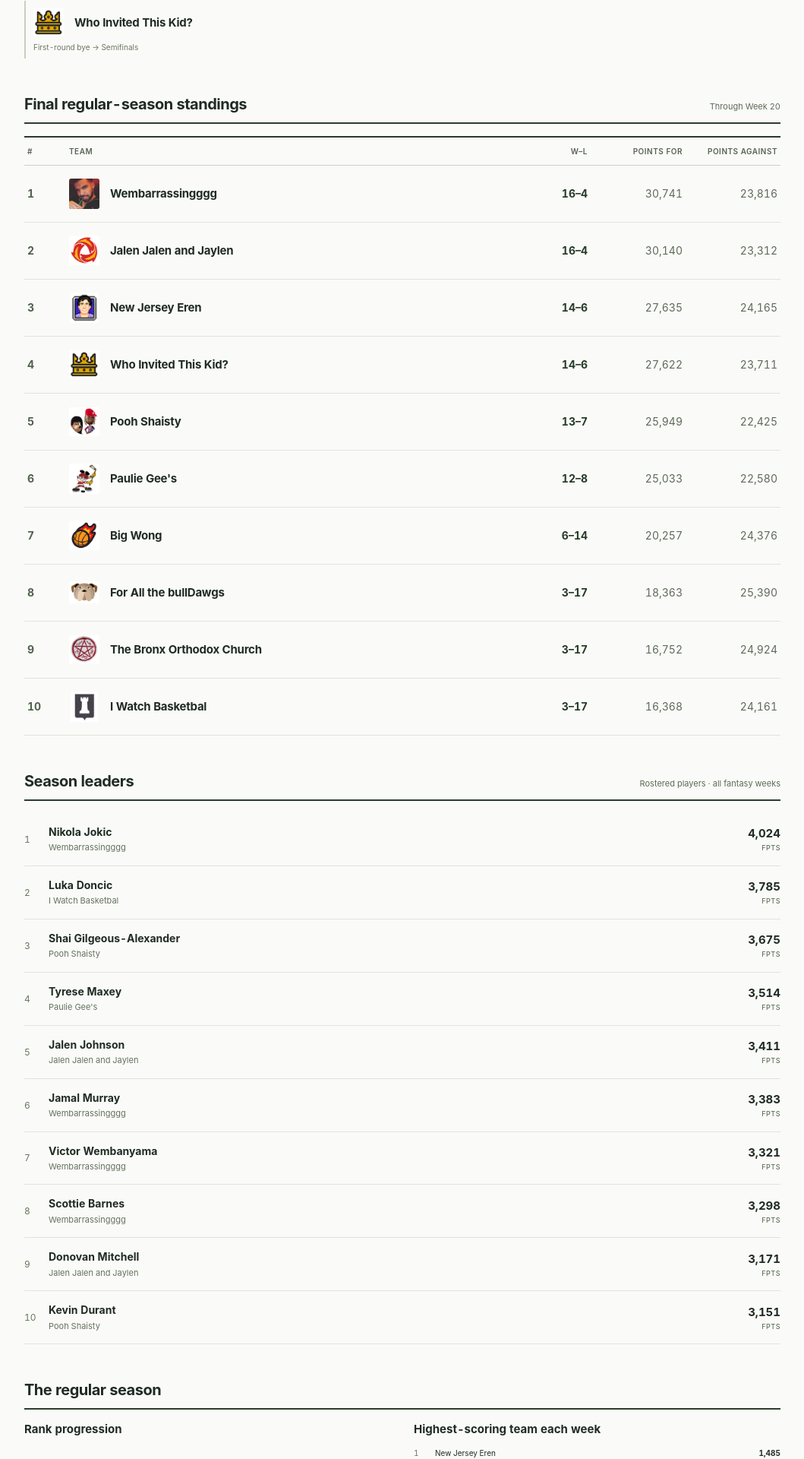
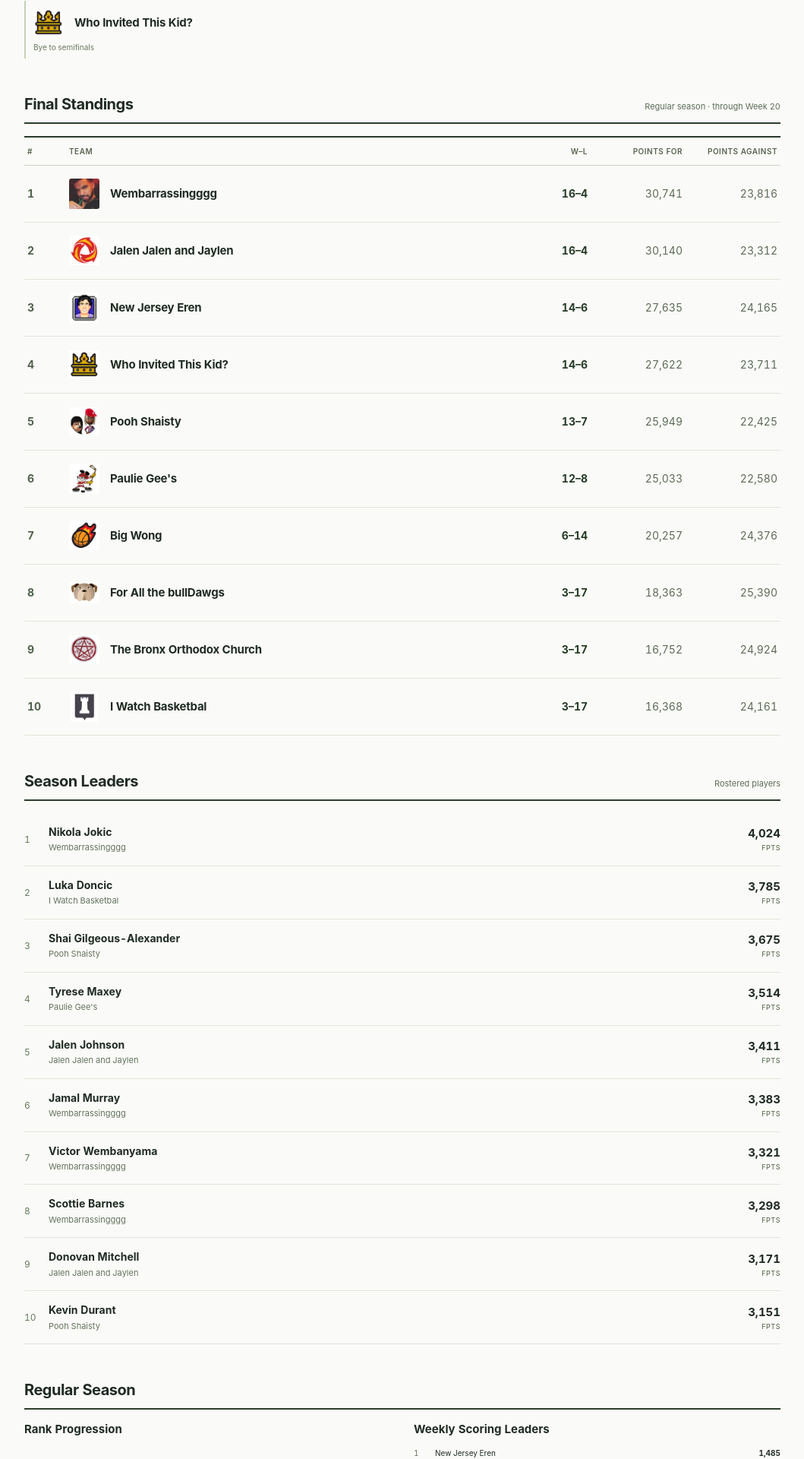
Before and after one commit to fliou0704/Basketball-Brawl-Fantasy-Dashboard, a React (Vite) app in the folder frontend/: page / in a window 1280 px wide. Shown: the part 660-2580 px from the top of the page at 76% size, without its empty margins (110-1169 px from the left). Built offline with nearby package versions, Linux system fonts and the light colour scheme.

Commit message:
Polish homepage headings and spacing

```diff
--- a/frontend/src/App.jsx
+++ b/frontend/src/App.jsx
@@ -53,7 +53,7 @@ export default function App() {
   return <><a className="skip" href="#home">Skip to content</a><Header/><main id="home" className="homepage">
     <div className="home-heading"><h1>{state?.season ? `${state.season} ${offseason?'Season':state.phase==='playoffs'?'Playoffs':'Season'}`:'Basketball Brawl'}</h1>{state?.season && <p>{offseason?'Season complete':`Week ${state.week}`}</p>}</div>
     {error?<section className="message" role="alert"><h2>Homepage unavailable</h2><p>{override?'Check the date (YYYY-MM-DD) and try again.':'Please try again.'}</p><button onClick={()=>window.location.reload()}>Try again</button></section>:!page?<p role="status">Loading…</p>:!state.season?<p className="archive-note">No completed season is available for this date.</p>:offseason?<>
-      <Playoffs bracket={bracket} completed/><Standings data={standings} final/>
+      <Playoffs bracket={bracket}/><Standings data={standings} final/>
       <SeasonLeaders players={page['season-leaders']}/><SeasonHistory data={page.history}/>
     </>:state.phase==='playoffs'?<>
       <Playoffs bracket={bracket}/><Weekly recap={weekly} playoffOnly/>
--- a/frontend/src/components/Playoffs.jsx
+++ b/frontend/src/components/Playoffs.jsx
@@ -1,14 +1,14 @@
 import React from 'react';
 import { Team } from './Standings';
 import { Match } from './Recaps';
-export default function Playoffs({ bracket, completed }) {
+export default function Playoffs({ bracket }) {
   if (!bracket?.rounds?.length) return null;
-  return <section className="home-section bracket-section"><div className="section-title"><h2>{completed?'Championship bracket':'Playoffs'}</h2>{bracket.champion && <span className="champion">♛ {bracket.champion.teamName}</span>}</div>
+  return <section className="home-section bracket-section"><div className="section-title"><h2>Playoff Bracket</h2>{bracket.champion && <span className="champion">♛ {bracket.champion.teamName}</span>}</div>
     <div className="bracket">{bracket.rounds.map((round,i)=><div className={`round ${round.status}`} key={round.week}>
-      <h3>{round.title}<span>{round.status==='active'?'Current round':round.status==='upcoming'?'Upcoming':`Week ${round.week} · Final`}</span></h3>
+      <h3>{round.title}<span>{round.status==='active'?'Active':round.status==='upcoming'?'Upcoming':`Week ${round.week} · Final`}</span></h3>
       {round.matches.map((match,j)=><div className={i===bracket.rounds.length-1 && bracket.champion?'championship-match':''} key={j}><Match match={match} completed={round.status==='completed'}/>{round.status==='completed' && match.winnerId && <p className="advances">{match.teams.find(t=>t.teamId===match.winnerId).teamName} {i===bracket.rounds.length-1?'wins the championship':'advances →'}</p>}</div>)}
-      {round.byes.map(team=><div className="bye" key={team.teamId}><Team team={team}/><span>First-round bye → Semifinals</span></div>)}
-      {round.status==='upcoming' && <p className="pending-round">Winners advance from the {i===1?'first round':'semifinals'}.</p>}
+      {round.byes.map(team=><div className="bye" key={team.teamId}><Team team={team}/><span>Bye to semifinals</span></div>)}
+      {round.status==='upcoming' && <p className="pending-round">{i===1?'First-round':'Semifinal'} winners</p>}
     </div>)}</div>
   </section>;
 }
--- a/frontend/src/components/SeasonHistory.jsx
+++ b/frontend/src/components/SeasonHistory.jsx
@@ -1,16 +1,16 @@
 import React from 'react';
 export function SeasonLeaders({ players }) {
   if (!players?.length) return null;
-  return <section className="home-section"><div className="section-title"><h2>Season leaders</h2><span>Rostered players · all fantasy weeks</span></div><ol className="season-leaders">{players.map(p=><li key={p.playerId}><span className="leader-rank">{p.rank}</span><div><h3>{p.name}</h3><p>{p.teams.map(t=>t.teamName).join(' / ')}</p></div><strong>{p.pointsDisplay}<small>FPTS</small></strong></li>)}</ol></section>;
+  return <section className="home-section"><div className="section-title"><h2>Season Leaders</h2><span>Rostered players</span></div><ol className="season-leaders">{players.map(p=><li key={p.playerId}><span className="leader-rank">{p.rank}</span><div><h3>{p.name}</h3><p>{p.teams.map(t=>t.teamName).join(' / ')}</p></div><strong>{p.pointsDisplay}<small>FPTS</small></strong></li>)}</ol></section>;
 }
 export function SeasonHistory({ data }) {
   if (!data) return null;
-  return <section className="home-section"><div className="section-title"><h2>The regular season</h2></div><div className="history-grid">
-    <figure><figcaption>Rank progression</figcaption><svg className="rank-chart" viewBox="0 0 320 230" role="img" aria-label="Weekly regular-season team rank progression. Rank one is at the top.">
+  return <section className="home-section"><div className="section-title"><h2>Regular Season</h2></div><div className="history-grid">
+    <figure><figcaption>Rank Progression</figcaption><svg className="rank-chart" viewBox="0 0 320 230" role="img" aria-label="Weekly regular-season team rank progression. Rank one is at the top.">
       {data.rankTicks.map(t=><g key={t.rank}><line x1="25" x2="300" y1={t.y} y2={t.y} stroke="#e0e4da"/><text x="8" y={t.y+4}>{t.rank}</text></g>)}
       {data.ranks.map(t=><polyline key={t.teamId} points={t.path} fill="none" stroke={t.color} strokeWidth="2"><title>{t.teamName}</title></polyline>)}
       <text x="25" y="225">Week 1</text><text x="250" y="225">Week {data.weeks[data.weeks.length-1]}</text>
     </svg><ul className="chart-legend">{data.ranks.map(t=><li key={t.teamId}><span style={{background:t.color}}/>{t.teamName}</li>)}</ul></figure>
-    <figure><figcaption>Highest-scoring team each week</figcaption><ol className="weekly-highs">{data.highWeeks.map(t=><li key={t.week}><span className="week-number">{t.week}</span><div><div className="bar-label"><span>{t.teamName}</span><strong>{t.pointsDisplay}</strong></div><div className="bar" style={{width:t.width,background:t.color}}/></div></li>)}</ol></figure>
+    <figure><figcaption>Weekly Scoring Leaders</figcaption><ol className="weekly-highs">{data.highWeeks.map(t=><li key={t.week}><span className="week-number">{t.week}</span><div><div className="bar-label"><span>{t.teamName}</span><strong>{t.pointsDisplay}</strong></div><div className="bar" style={{width:t.width,background:t.color}}/></div></li>)}</ol></figure>
   </div></section>;
 }
--- a/frontend/src/components/Standings.jsx
+++ b/frontend/src/components/Standings.jsx
@@ -6,7 +6,7 @@ export function Team({ team }) {
 export default function Standings({ data, final = false }) {
   if (!data?.teams?.length) return null;
   return <section className="home-section">
-    <div className="section-title"><h2>{final ? 'Final regular-season standings' : 'Regular-season standings'}</h2><span>Through Week {data.statsThroughWeek}</span></div>
+    <div className="section-title"><h2>{final ? 'Final Standings' : 'Standings'}</h2><span>Regular season · through Week {data.statsThroughWeek}</span></div>
     <ol className="mobile-standings" aria-label="Standings">
       {data.teams.map(team => <li key={team.teamId}>
         <div className="mobile-team-heading"><span className="mobile-rank">{team.rank}</span><Team team={team} /><div className="mobile-record"><span className="stat-label">W–L</span><strong>{team.record}</strong></div></div>
@@ -14,7 +14,7 @@ export default function Standings({ data, final = false }) {
       </li>)}
     </ol>
     <table className="desktop-standings"><caption className="sr-only">Regular-season standings through Week {data.statsThroughWeek}</caption>
-      <thead><tr><th className="rank" scope="col">#</th><th scope="col">Team</th><th scope="col" className="record">W–L</th><th scope="col" className="numeric">Points for</th><th scope="col" className="numeric">Points against</th></tr></thead>
+      <thead><tr><th className="rank" scope="col">#</th><th scope="col">Team</th><th scope="col" className="record">W–L</th><th scope="col" className="numeric">Points For</th><th scope="col" className="numeric">Points Against</th></tr></thead>
       <tbody>{data.teams.map(team => <tr key={team.teamId}><td className="rank">{team.rank}</td><th scope="row"><Team team={team} /></th><td className="record">{team.record}</td><td className="numeric">{team.pointsForDisplay}</td><td className="numeric">{team.pointsAgainstDisplay}</td></tr>)}</tbody>
     </table>
   </section>;
--- a/frontend/src/homepage.css
+++ b/frontend/src/homepage.css
@@ -8,7 +8,7 @@
 .homepage { padding-top: 25px; }
 .home-heading { display: flex; justify-content: space-between; align-items: baseline; gap: 12px; margin-bottom: 28px; }
 .home-heading p { color: #61705b; font-size: 12px; text-align: right; }
-.home-section { margin-bottom: 38px; }
+.home-section { margin-bottom: 40px; }
 .section-title { display: flex; flex-wrap: wrap; align-items: baseline; justify-content: space-between; gap: 8px; border-bottom: 2px solid #2c3d2d; padding-bottom: 12px; margin-bottom: 16px; }
 .section-title h2 { margin: 0; font-size: 20px; letter-spacing: -.5px; }
 .section-title > span { color: #5d6b57; font-size: 11px; }
@@ -29,8 +29,10 @@ small { display: block; font-size: 9px; font-weight: 500; color: #62715b; margin
 .stat-line { display: grid; grid-template-columns: repeat(4,minmax(0,1fr)); gap: 12px 8px; margin: 14px 0 0; }
 .stat-line dt { font-size: 9px; color: #607059; }
 .stat-line dd { margin: 4px 0 0; font-size: 13px; }
-.source-note { color: #65705f; font-size: 10px; line-height: 1.6; }
-.recap-highlights { display: grid; gap: 22px; }
+.source-note { margin: 12px 0 0; color: #65705f; font-size: 10px; line-height: 1.6; }
+.recap-highlights { display: grid; gap: 24px; }
+.recap-highlights > div { padding: 0; min-width: 0; }
+.recap-highlights h3 { min-height: 20px; }
 .subtle { color: #65715f; font-size: 11px; font-weight: 400; }
 .match { border: 1px solid #d7dfcf; padding: 10px; background: #fff; }
 .match-team { display: flex; align-items: center; justify-content: space-between; gap: 8px; padding: 7px 0; }
@@ -62,7 +64,7 @@ small { display: block; font-size: 9px; font-weight: 500; color: #62715b; margin
 .pending-round { color: #6e775f; font-size: 12px; border: 1px dashed #c7d0ba; padding: 20px 12px; }
 .section-title .champion { color: #866515; font-weight: 600; }
 .championship-match .match { border-top: 3px solid #ad8c39; background: #fffdf5; }
-.playoff-results { margin-top: 20px; display: grid; gap: 10px; }
+.playoff-results { margin-top: 24px; display: grid; gap: 10px; }
 .playoff-results h3 { margin-bottom: 0; }
 .season-leaders { list-style: none; padding: 0; margin: 0; }
 .season-leaders li { display: grid; grid-template-columns: 22px minmax(0,1fr) 62px; gap: 10px; padding: 15px 0; border-bottom: 1px solid #e0e4da; align-items: center; }
```
Also changed, not shown: frontend/src/components/Recaps.jsx (+11 -11 lines).
